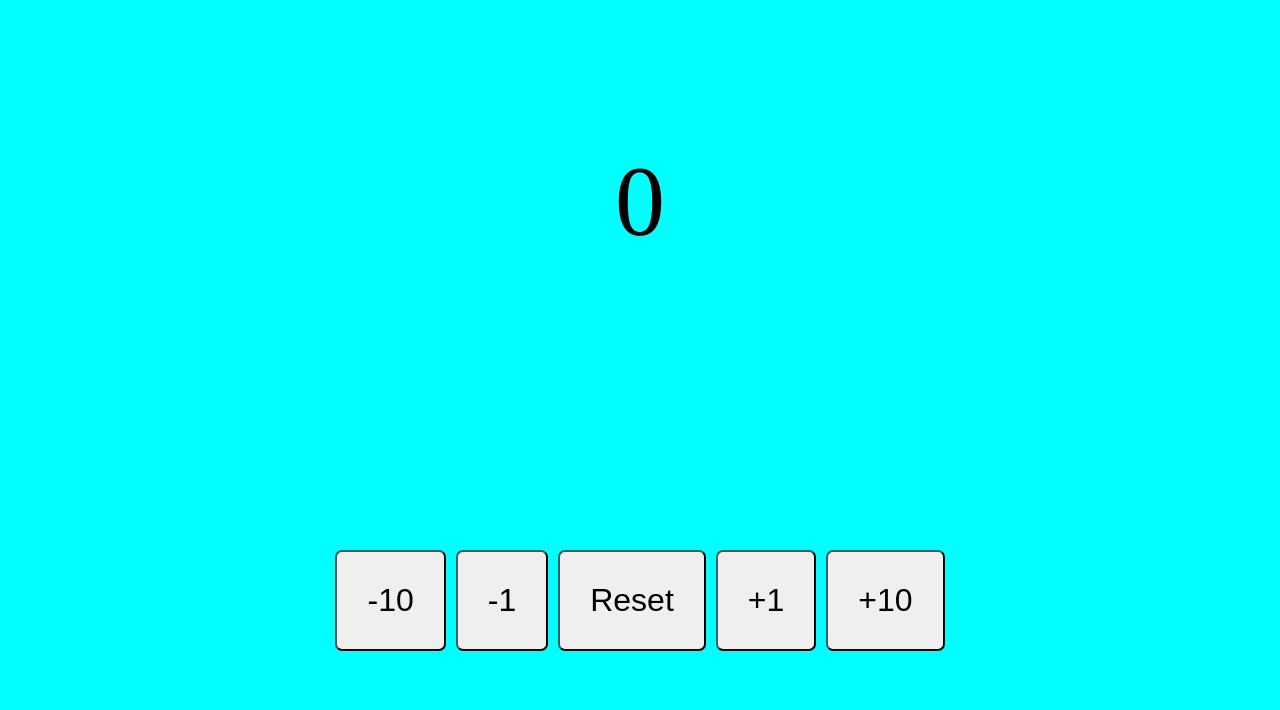
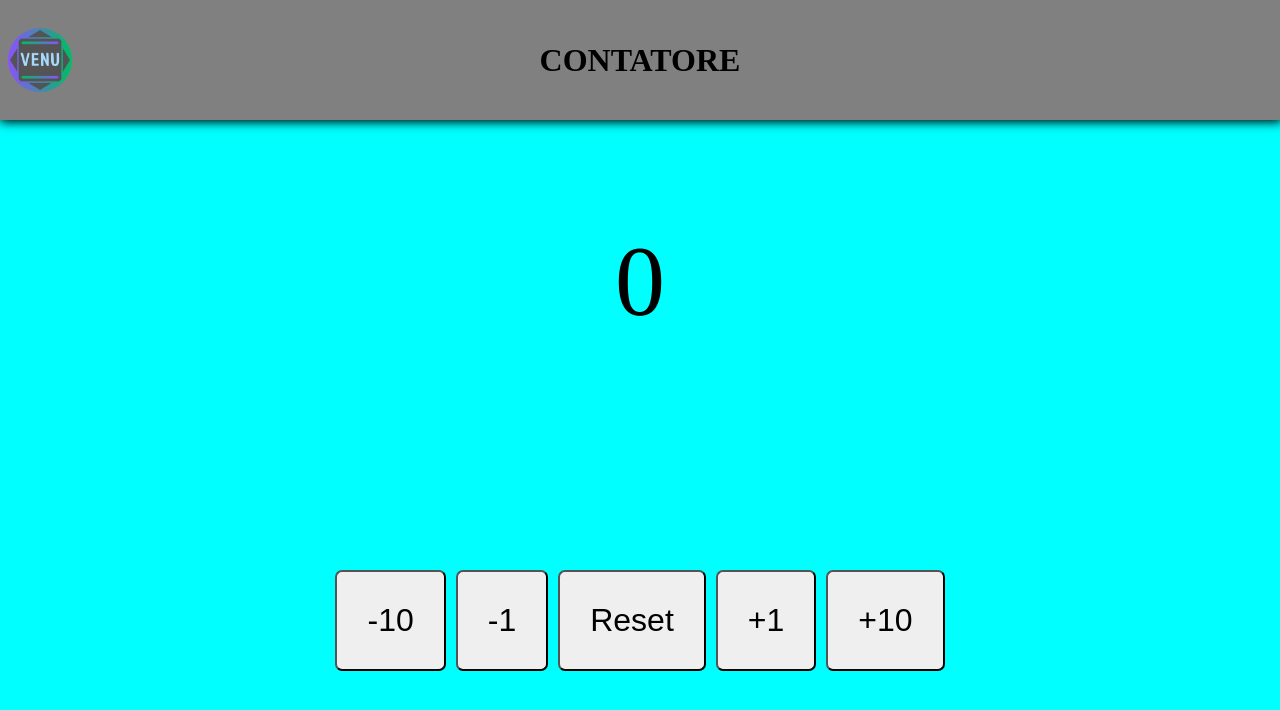
Before and after one commit to AndreaVenuti/CONTATORE, a plain HTML site: page index.html in a window 1280 px wide. Drawn offline with Linux system fonts and the light colour scheme.

Commit message:
aggiunto header

```diff
--- a/index.html
+++ b/index.html
@@ -8,6 +8,11 @@
         <link rel="stylesheet" href="style.css">
     </head>
     <body>
+        <header>
+            <img id="logo" src="LOGO VENU NUOVO SENZA SFONDO PNG.png" alt="VENU">
+            <h1>CONTATORE</h1>
+        </header>
+
         <div id="numero">0</div>
 
         <div id="box-tasti">
--- a/style.css
+++ b/style.css
@@ -5,8 +5,28 @@ body, html{
     height: 100%;
 }
 
+header{
+    height: 15%;
+    display: flex;
+    text-align: center;
+    align-items: center;
+    background-color: grey;
+    box-shadow: 1px 1px 10px 1px black;
+}
+
+h1{
+    width: 100%;
+    padding: 0px;
+    margin: 0px;
+}
+
+#logo{
+    position: fixed;
+    height: 80px;
+}
+
 #numero{
-    height: 50%;
+    height: 40%;
     display: flex;
     align-items: center;
     justify-content: center;
@@ -14,7 +34,7 @@ body, html{
 }
 
 #box-tasti{
-    height: 50%;
+    height: 45%;
     display: flex;
     align-items: center;
     justify-content: center;
```
